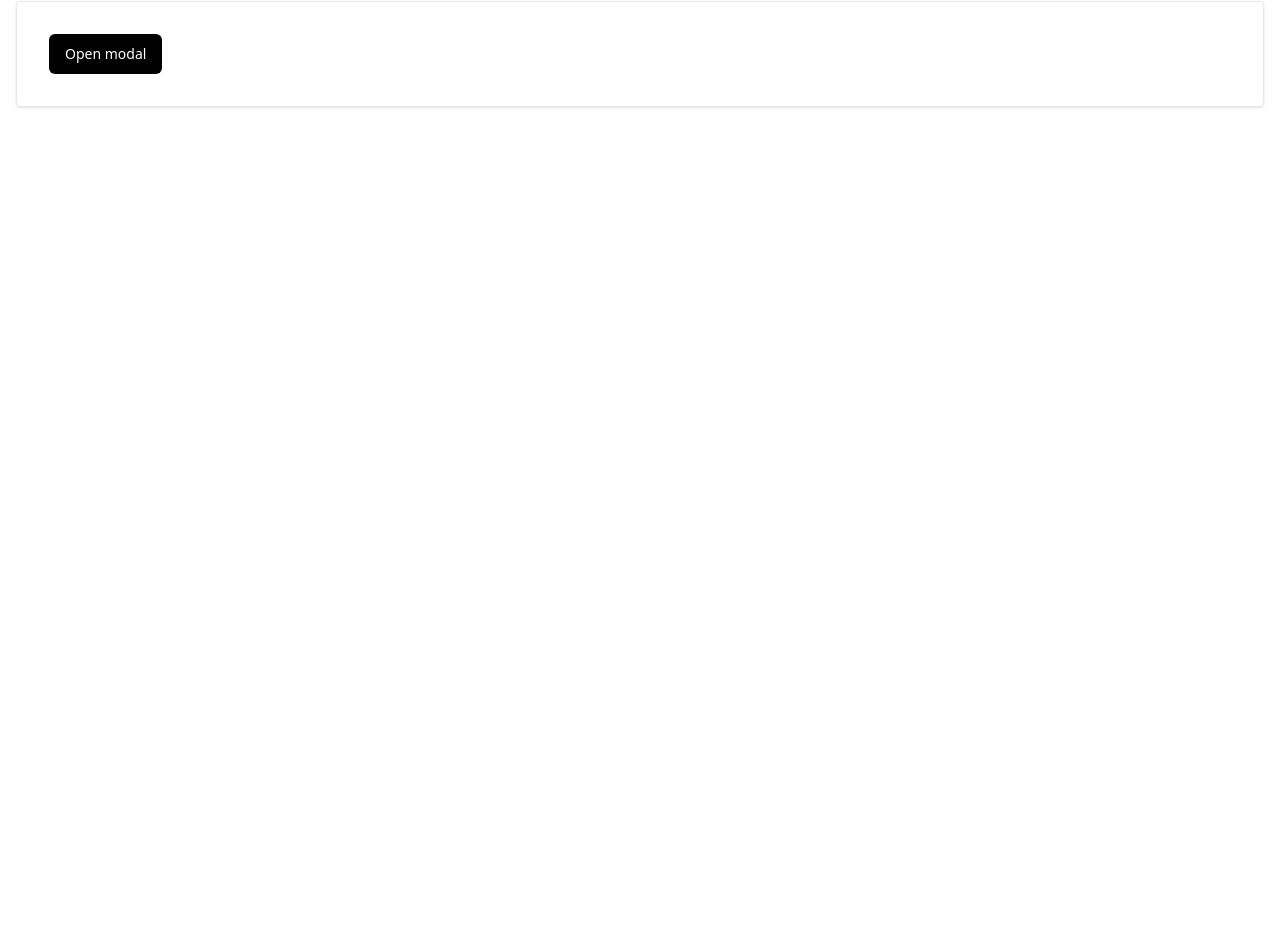
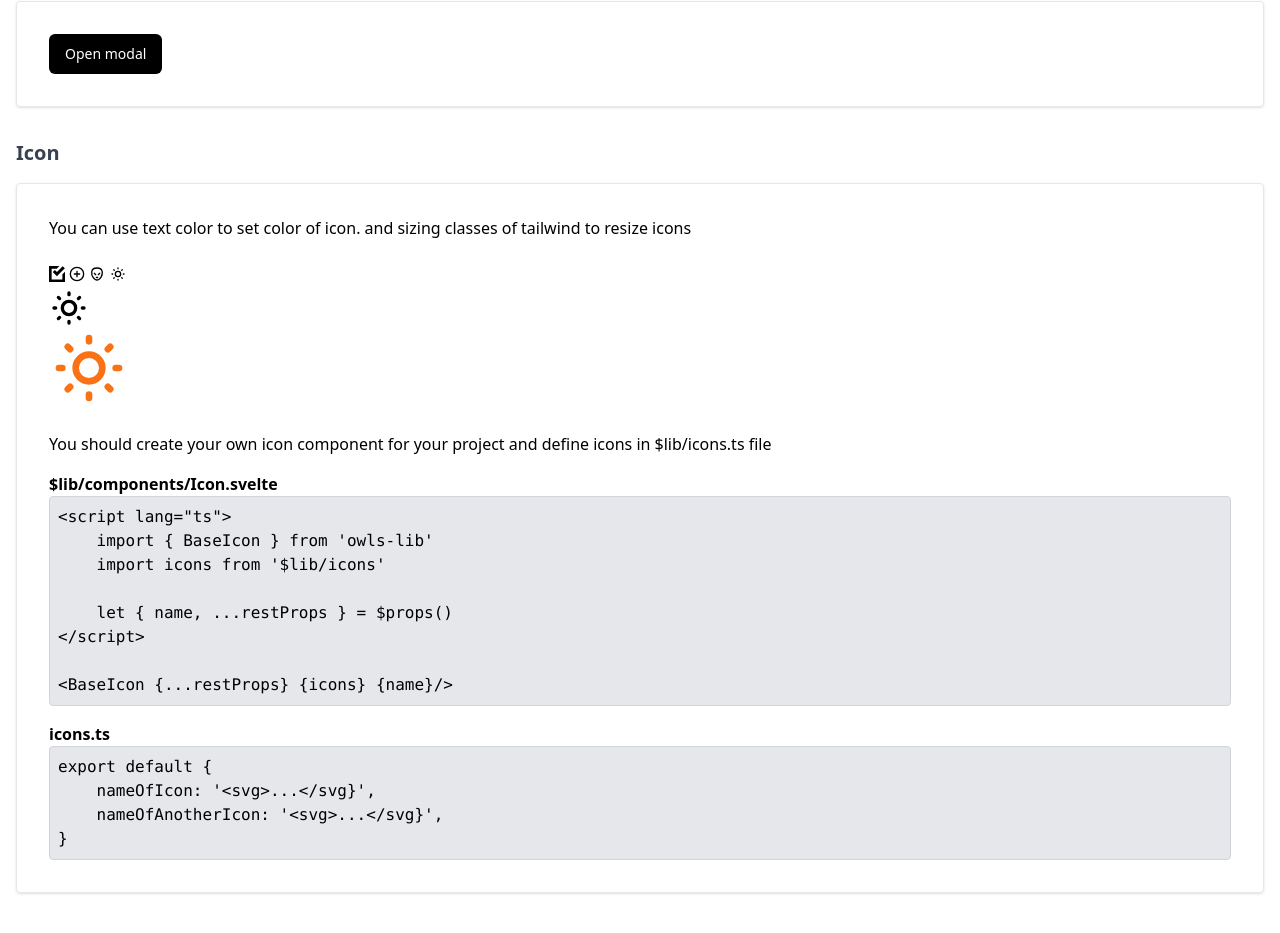
Before and after one commit to NightOwls0/lib, a SvelteKit app: page / in a window 1280 px wide. Shown: the part 1065-1998 px from the top of the page. Before the commit the page ends 1220 px from the top, so only its background shows below. Built offline with nearby package versions, Linux system fonts and the light colour scheme.

Commit message:
add icon component

```diff
--- /dev/null
+++ b/src/lib/components/BaseIcon.svelte
@@ -0,0 +1,19 @@
+<script>
+	import Base from "./Base.svelte";
+
+    let {icons = {}, name, ...restProps} = $props();
+
+    let baseProps = $derived({
+        restProps,
+        name: 'base-icon',
+        css: {
+            //
+        }
+    })
+</script>
+
+<Base {baseProps}>
+    {#if icons[name]}
+        {@html icons[name].replace('width="32"', '').replace('height="32"', '')}
+    {/if}
+</Base>
--- a/src/lib/index.ts
+++ b/src/lib/index.ts
@@ -3,6 +3,7 @@
 export {default as Badge} from './components/Badge.svelte'
 export {default as Alert} from './components/Alert.svelte'
 export {default as Button} from './components/Button.svelte'
+export {default as Icon} from './components/BaseIcon.svelte'
 export {default as Tabs} from './components/Tabs/Tabs.svelte'
 export {default as TabPanel} from './components/Tabs/TabPanel.svelte'
 export {default as TabItem} from './components/Tabs/TabItem.svelte'
--- /dev/null
+++ b/src/lib/styles/shadcn/BaseIcon.css
@@ -0,0 +1,3 @@
+.base-icon {
+    @apply w-[1em] h-[1em] inline-block;
+}
--- a/src/lib/styles/shadcn/index.css
+++ b/src/lib/styles/shadcn/index.css
@@ -2,4 +2,5 @@
 @import './Badge.css';
 @import './Button.css';
 @import './Tabs.css';
+@import './BaseIcon.css';
 @import './Modal.css';
--- a/src/routes/+page.svelte
+++ b/src/routes/+page.svelte
@@ -3,6 +3,7 @@
 	import Badge from '$lib/components/Badge.svelte';
 	import Alert from '$lib/components/Alert.svelte';
 	import Button from '$lib/components/Button.svelte';
+	import Icon from '$lib/components/BaseIcon.svelte';
 	import Tabs from '$lib/components/Tabs/Tabs.svelte';
 	import TabHeader from '$lib/components/Tabs/TabHeader.svelte';
 	import TabItem from '$lib/components/Tabs/TabItem.svelte';
@@ -10,6 +11,13 @@
 	import TabPanel from '$lib/components/Tabs/TabPanel.svelte';
 	import Modal from '$lib/components/Modal/Modal.svelte';
 	import ModalContent from '$lib/components/Modal/ModalContent.svelte';
+
+	const icons = {
+		lucideCirclePlus: '<svg xmlns="http://www.w3.org/2000/svg" width="32" height="32" viewBox="0 0 24 24"><g fill="none" stroke="currentColor" stroke-linecap="round" stroke-linejoin="round" stroke-width="2"><circle cx="12" cy="12" r="10"/><path d="M8 12h8m-4-4v8"/></g></svg>',
+		lucideSunMedium: '<svg xmlns="http://www.w3.org/2000/svg" width="32" height="32" viewBox="0 0 24 24"><g fill="none" stroke="currentColor" stroke-linecap="round" stroke-linejoin="round" stroke-width="2"><circle cx="12" cy="12" r="4"/><path d="M12 3v1m0 16v1m-9-9h1m16 0h1m-2.636-6.364l-.707.707M6.343 17.657l-.707.707m0-12.728l.707.707m11.314 11.314l.707.707"/></g></svg>',
+		elCheck: '<svg xmlns="http://www.w3.org/2000/svg" width="32" height="32" viewBox="0 0 1200 1200"><path fill="currentColor" d="M0 0v1200h1200V424.289l-196.875 196.875v381.961h-806.25v-806.25h381.961L775.711 0zm1030.008 15.161l-434.18 434.25L440.7 294.283L281.618 453.438L595.821 767.57l159.082-159.082l434.18-434.25l-159.082-159.081z"/></svg>',
+		tablerAlien: '<svg xmlns="http://www.w3.org/2000/svg" width="32" height="32" viewBox="0 0 24 24"><g fill="none" stroke="currentColor" stroke-linecap="round" stroke-linejoin="round" stroke-width="2"><path d="M11 17a2.5 2.5 0 0 0 2 0"/><path d="M12 3C7.336 3 4.604 5.331 4.138 8.595a11.82 11.82 0 0 0 2 8.592a10.8 10.8 0 0 0 3.199 3.064c1.666 1 3.664 1 5.33 0a10.8 10.8 0 0 0 3.199-3.064a11.9 11.9 0 0 0 2-8.592C19.4 5.33 16.668 3 12.004 3zm-4 8l2 2m6-2l-2 2"/></g></svg>'
+	}
 
 	let modalOpen = $state(false);
 	function openModal() {
@@ -84,4 +92,34 @@
 		</Modal>
 
 	</Preview>
+	<Preview title="Icon">
+		<span>You can use text color to set color of icon. and sizing classes of tailwind to resize icons</span>
+		<br/>
+		<br/>
+		<Icon {icons} name="elCheck" />
+		<Icon {icons} name="lucideCirclePlus" />
+		<Icon {icons} name="tablerAlien" />
+		<Icon {icons} name="lucideSunMedium" />
+		<Icon {icons} class="w-10 h-10" name="lucideSunMedium" />
+		<Icon {icons} class="w-20 h-20 text-orange-500" name="lucideSunMedium" />
+		<br/>
+
+		<span>You should create your own icon component for your project and define icons in $lib/icons.ts file</span>
+
+		<br/>
+<span class="block pt-4 font-bold">$lib/components/Icon.svelte</span>
+		<pre class="rounded border border-gray-300 bg-gray-200 p-2"><code>{'<'}script lang="ts"{'>'}
+	import {'{'} BaseIcon {'}'} from 'owls-lib'
+	import icons from '$lib/icons'
+
+    let {'{'} name, ...restProps {'}'} = $props()
+{'<'}/script{'>'}
+
+{'<'}BaseIcon {'{'}...restProps{'}'} {'{'}icons{'}'} {'{'}name{'}'}/{'>'}</code></pre>
+
+<span class="block pt-4 font-bold">icons.ts</span>
+<pre class="rounded border border-gray-300 bg-gray-200 p-2"><code>export default {'{'}
+	nameOfIcon: '{'<'}svg{'>'}...{'<'}/svg{'}'}',
+	nameOfAnotherIcon: '{'<'}svg{'>'}...{'<'}/svg{'}'}',
+{'}'}</Preview>
 </div>
```
Also changed, not shown: .changeset/eighty-chefs-sell.md (added).
